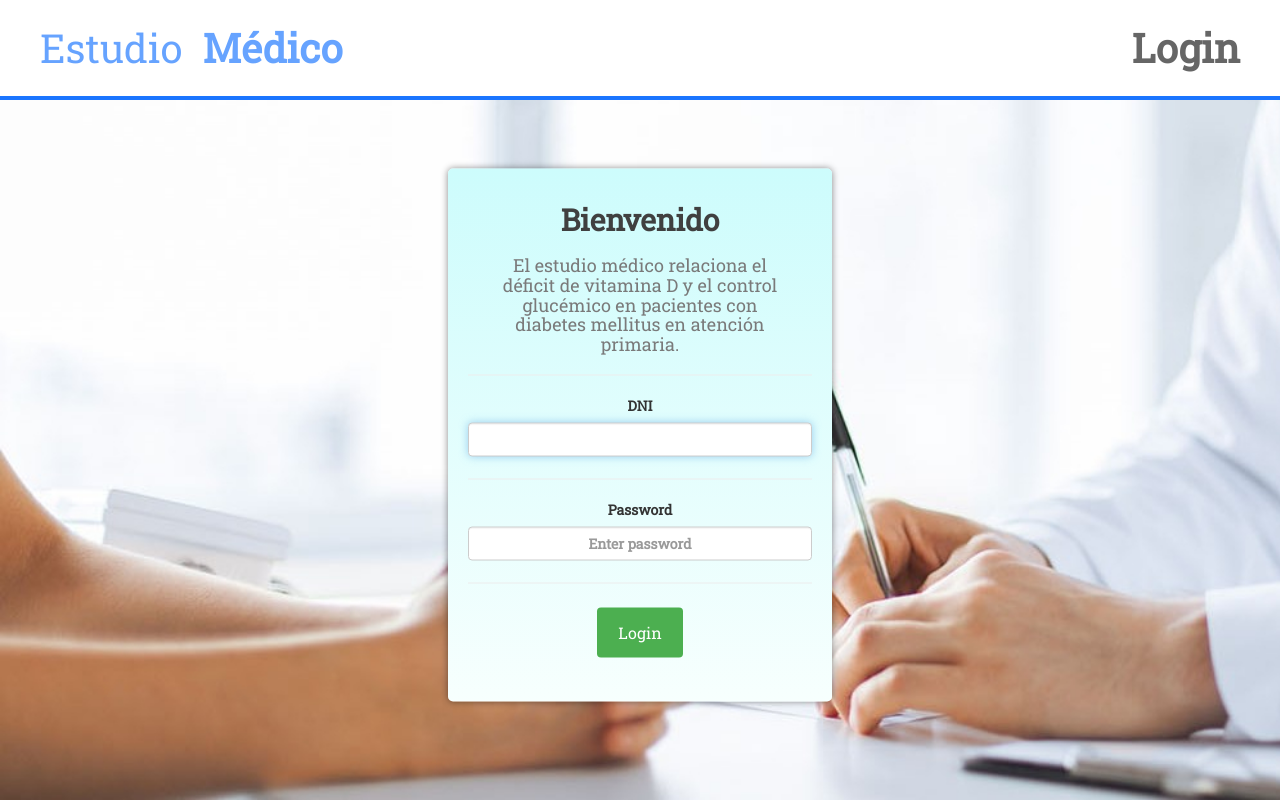
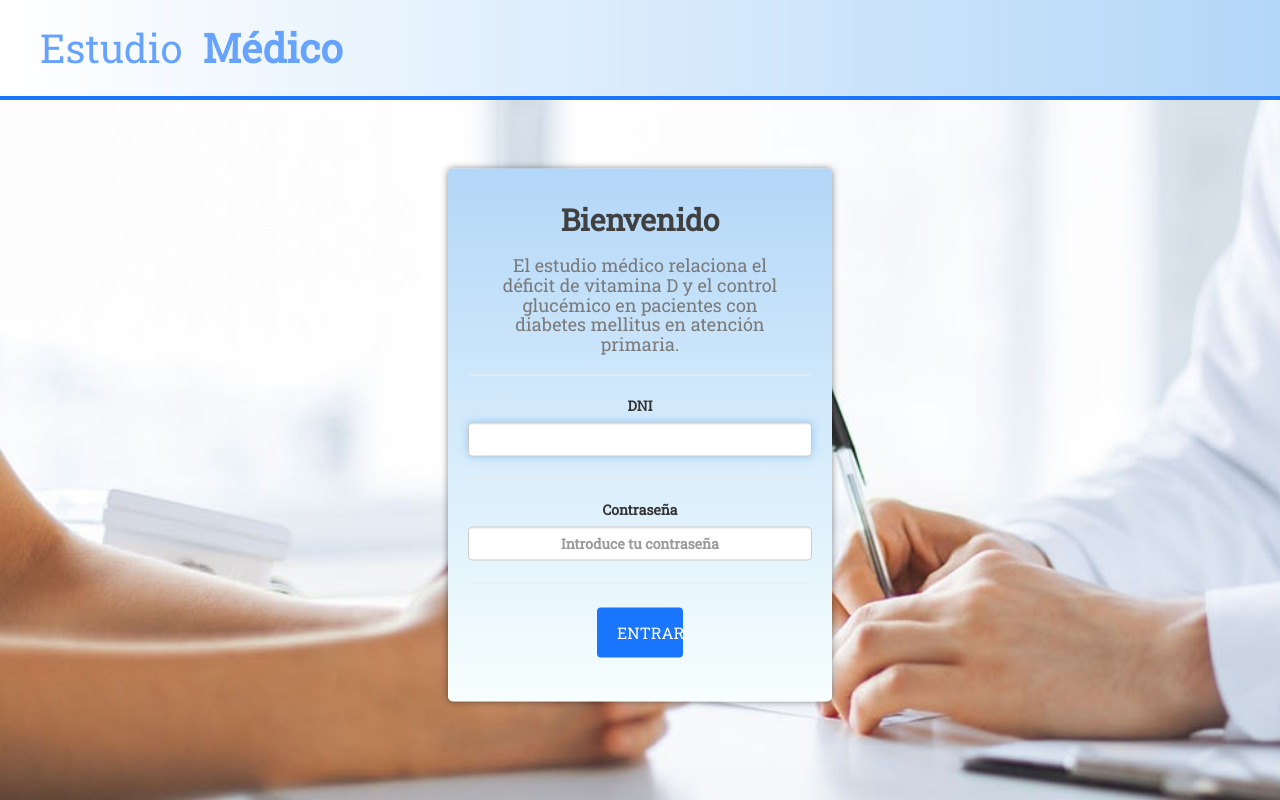
Before and after one commit to myscel/tfg-estudio-medico-front, an Angular app in the folder estudio-medico-TFG2019/: page / in a window 1280 px wide. Built offline with nearby package versions, Linux system fonts and the light colour scheme.

Commit message:
navbar for researcher and css changes

```diff
--- a/estudio-medico-TFG2019/src/app/components/login/login.component.css
+++ b/estudio-medico-TFG2019/src/app/components/login/login.component.css
@@ -52,12 +52,12 @@ button {
       transform: translate(-50%, -50%);
 
       background: rgba(205,252,252,1);
-      background: -moz-linear-gradient(top, rgba(205,252,252,1) 0%, rgba(247,255,254,1) 100%);
-      background: -webkit-gradient(left top, left bottom, color-stop(0%, rgba(205,252,252,1)), color-stop(100%, rgba(247,255,254,1)));
-      background: -webkit-linear-gradient(top, rgba(205,252,252,1) 0%, rgba(247,255,254,1) 100%);
-      background: -o-linear-gradient(top, rgba(205,252,252,1) 0%, rgba(247,255,254,1) 100%);
-      background: -ms-linear-gradient(top, rgba(205,252,252,1) 0%, rgba(247,255,254,1) 100%);
-      background: linear-gradient(to bottom, rgba(205,252,252,1) 0%, rgba(247,255,254,1) 100%);
+      background: -moz-linear-gradient(top, rgb(179, 215, 248) 0%, rgba(247,255,254,1) 100%);
+      background: -webkit-gradient(left top, left bottom, color-stop(0%, rgb(179, 215, 248)), color-stop(100%, rgba(247,255,254,1)));
+      background: -webkit-linear-gradient(top, rgb(179, 215, 248) 0%, rgba(247,255,254,1) 100%);
+      background: -o-linear-gradient(top, rgb(179, 215, 248) 0%, rgba(247,255,254,1) 100%);
+      background: -ms-linear-gradient(top, rgb(179, 215, 248) 0%, rgba(247,255,254,1) 100%);
+      background: linear-gradient(to bottom, rgb(179, 215, 248) 0%, rgba(247,255,254,1) 100%);
       filter: progid:DXImageTransform.Microsoft.gradient( startColorstr='#cdfcfc', endColorstr='#f7fffe', GradientType=0 );
   }
 
@@ -74,6 +74,7 @@ button {
     vertical-align: middle;
     text-align: center;
     font-size: 16px;
+    background-color: rgb(26, 117, 255);
   }
 
   h2{
@@ -102,6 +103,7 @@ button {
     display: flex;
     justify-content: space-between;
     align-items: center;
+    background-image: linear-gradient(to right, rgba(255,0,0,0), rgb(179, 215, 248));
   }
 
   #headerIzqa{
@@ -110,12 +112,6 @@ button {
       margin-left: 40px;
   }
 
-  #headerDcha{
-      margin-right: 40px;
-      font-size: 40px;
-      font-weight: bolder;
-      color: rgb(102, 102, 102);
-  }
   strong{
     margin-left: 10px;
   }
--- a/estudio-medico-TFG2019/src/app/components/login/login.component.html
+++ b/estudio-medico-TFG2019/src/app/components/login/login.component.html
@@ -9,7 +9,6 @@
         <div id="headerIzqa">
             Estudio <strong>Médico</strong>
         </div>
-        <div id="headerDcha"> Login</div>
 
     </header>
 
@@ -20,15 +19,15 @@
     <form [formGroup]="loginForm" (ngSubmit)="onSubmit()">
         <div class="form-group">
             <label for="dni">DNI</label>
-            <input type="text" [(ngModel)]="inputDni" placeholder="Enter DNI" onfocus="placeholder = ''" onblur="this.placeholder = 'Enter DNI'" formControlName="dni" class="form-control" required autofocus/>
+            <input type="text" [(ngModel)]="inputDni" placeholder="Introduce tu DNI" onfocus="placeholder = ''" onblur="this.placeholder = 'Introduce tu DNI'" formControlName="dni" class="form-control" required autofocus/>
         </div>
         <hr>
         <div class="form-group">
-            <label for="password">Password</label>
-            <input type="password" [(ngModel)]="inputPassword" placeholder="Enter password" onfocus="placeholder = ''" onblur="this.placeholder = 'Enter password'" formControlName="password" class="form-control" required/>
+            <label for="password">Contraseña</label>
+            <input type="password" [(ngModel)]="inputPassword" placeholder="Introduce tu contraseña" onfocus="placeholder = ''" onblur="this.placeholder = 'Introduce tu contraseña'" formControlName="password" class="form-control" required/>
         </div>
         <hr>
-            <button id="buttonLogin" class="btn btn-primary">Login</button>
+            <button id="buttonLogin" class="btn btn-primary">ENTRAR</button>
     </form>
 
     <div id="modalAlert" class="alert alert-danger" [hidden]='!alertHidden'>
--- a/estudio-medico-TFG2019/src/app/components/researcher/home-researcher/home-researcher.component.css
+++ b/estudio-medico-TFG2019/src/app/components/researcher/home-researcher/home-researcher.component.css
@@ -0,0 +1,71 @@
+* {
+    text-align: center;
+    font-family: 'Roboto Slab', serif;
+}
+
+header{
+    width: 100%;
+    height: 100px;
+    background-color: white;
+    border-bottom: 4px solid rgb(26, 117, 255);
+    display: flex;
+    justify-content: space-between;
+    align-items: center;
+    padding-right: 50px;
+    background-image: linear-gradient(to right, rgba(255,0,0,0), rgb(179, 215, 248));
+  }
+
+#headerIzqa{
+    font-size: 40px;
+    color: rgb(102, 163, 255);
+    margin-left: 40px;
+}
+
+#headerDcha{
+    margin-right: 30px;
+    font-size: 40px;
+    font-weight: bolder;
+    color: rgb(102, 102, 102);
+    display: flex;
+    justify-content: right;
+    align-items: center;
+}
+
+#buttonLogout{
+    text-align: center;
+    display: flex;
+    justify-content:center;
+    align-items: center;
+}
+
+#buttonPerfil{
+    text-align: center;
+    display: flex;
+    justify-content:center;
+    align-items: center;
+}
+
+#imglogout{
+    margin-left: 5px;
+}
+
+.navButton:hover{
+    transform: scale(1.1, 1.1);
+}
+
+#navigationBar{
+    width: 100%;
+    font-size: 40px;
+    border-bottom: 4px solid rgb(26, 117, 255);
+    display: flex;
+    justify-content: flex-start;
+    padding: 5px 800px 5px 80px;
+    background-image: linear-gradient(to right, rgba(255,0,0,0), rgb(179, 215, 248));
+}
+
+.navButton{
+    min-width: 120px;
+    margin-left: 20px;
+    text-shadow: 1px 1px 2px #000000;
+    font-weight: bold;
+}
--- a/estudio-medico-TFG2019/src/app/components/researcher/home-researcher/home-researcher.component.html
+++ b/estudio-medico-TFG2019/src/app/components/researcher/home-researcher/home-researcher.component.html
@@ -1,3 +1,32 @@
-<p>home-researcher works!</p>
-<hr>
-<button  class="btn btn-primary" (click)="doLogOut()">Log Out</button>
+<head>
+    <link href="https://fonts.googleapis.com/css?family=Roboto+Slab&display=swap" rel="stylesheet">
+</head>
+
+<header>
+
+    <div id="headerIzqa">
+        Estudio <strong>Médico</strong>
+    </div>
+    <div id="headerDcha">
+        <div id="buttonPerfil" class="btn btn-primary navButton">
+            <div>PERFIL</div>
+            <img id="imglogout" src="../../../../assets/icons/profile.png" height="24">
+        </div>
+        <div id="buttonLogout" class="btn btn-primary navButton" (click)="doLogOut()">
+            <div>DESCONECTAR</div>
+            <img id="imglogout" src="../../../../assets/icons/logout.png" height="24">
+        </div>
+    </div>
+
+
+</header>
+
+<body>
+
+    <div id="navigationBar">
+        <button id="buttonPacientes" class="btn btn-primary navButton">PACIENTES</button>
+        <button id="buttonCitas" class="btn btn-primary navButton">CITAS</button>
+        <button id="buttonEstadisticas" class="btn btn-primary navButton">ESTADÍSTICAS</button>
+    </div>
+
+</body>
```
Also changed, not shown: estudio-medico-TFG2019/src/assets/icons/profile.png (added).
